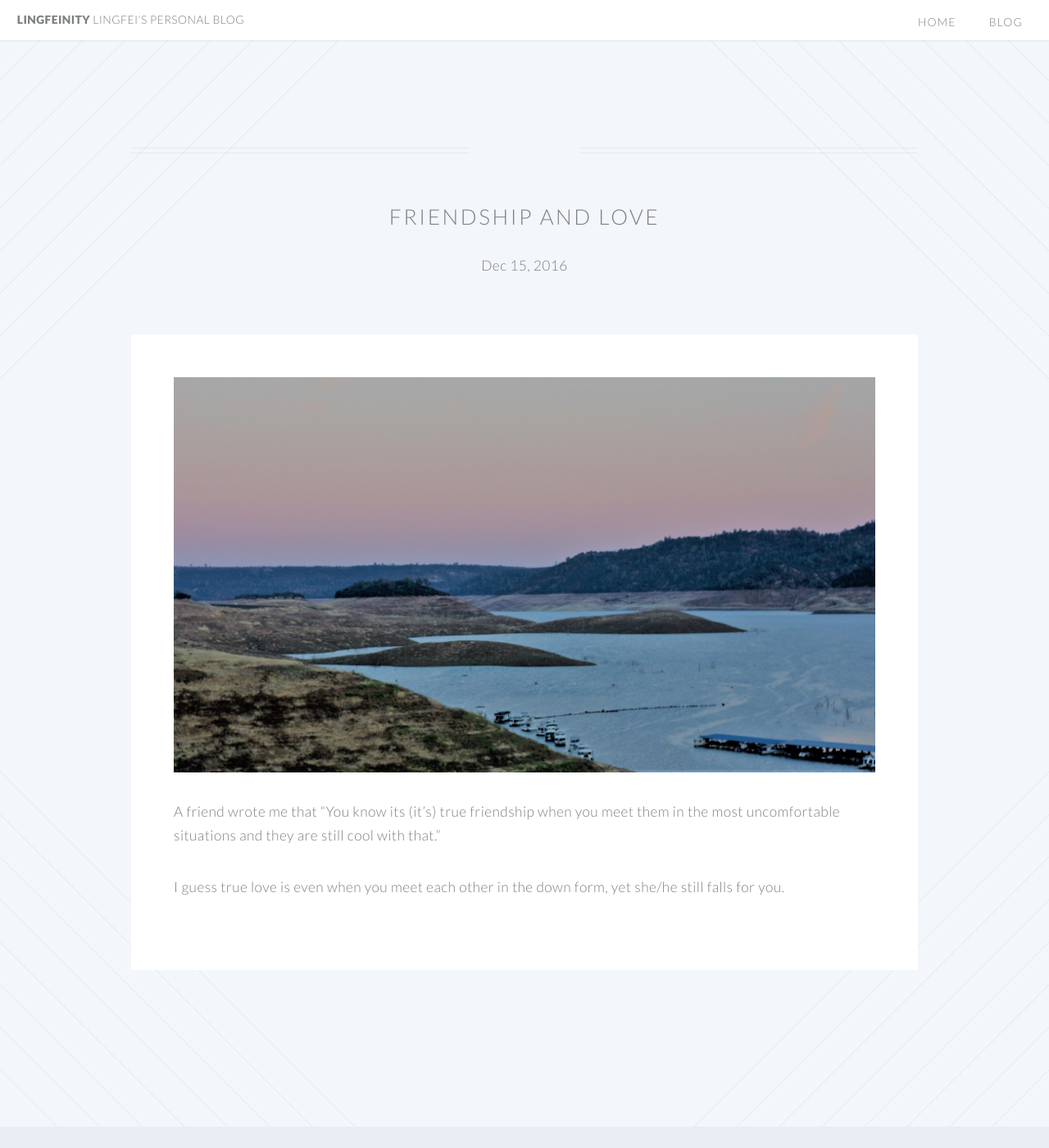
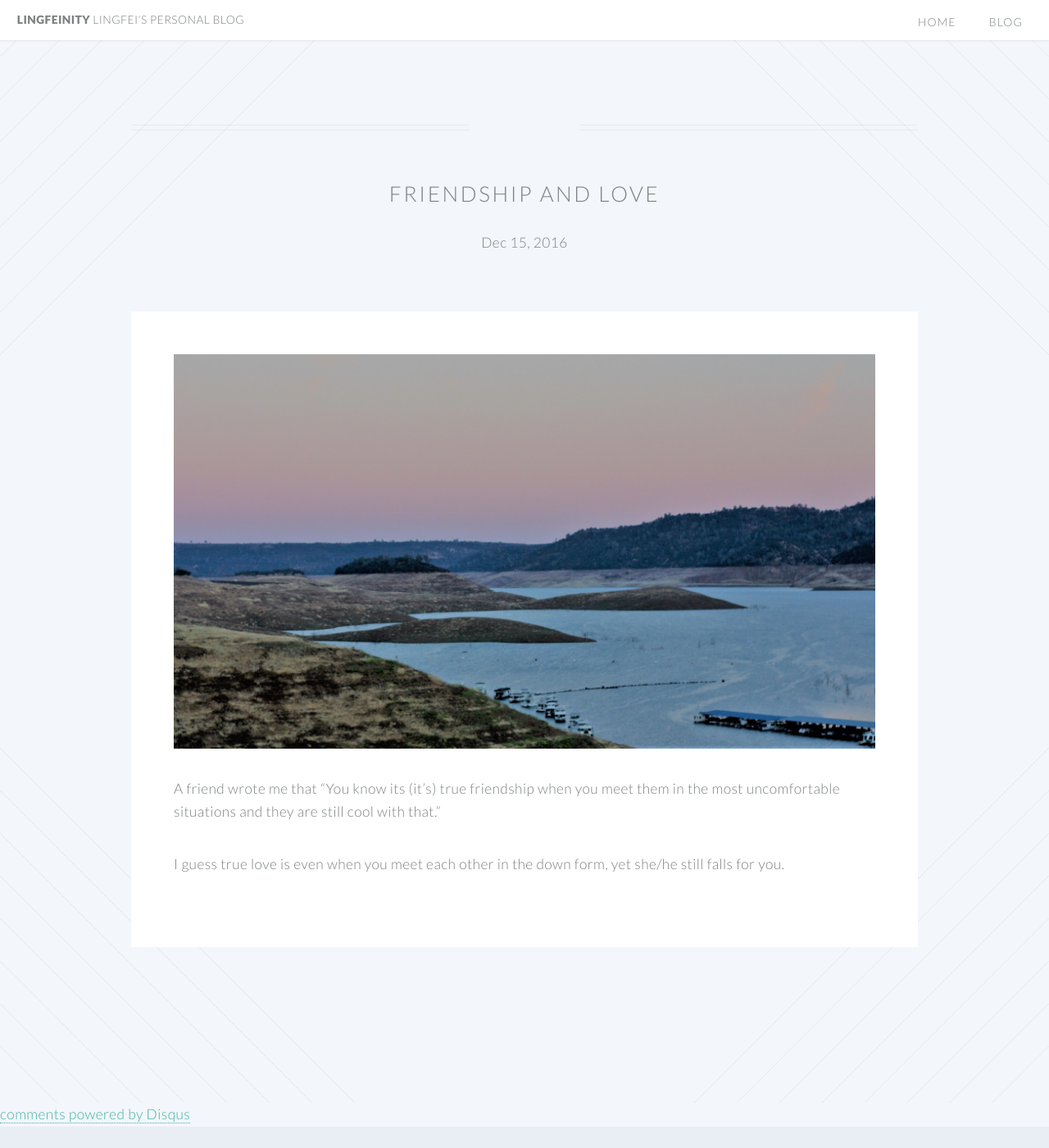
Before and after one commit to lfcui/lfcui.github.io, a Jekyll site: the page built from _posts/2016-12-15-friendship-love.md, in a window 1280 px wide and 1400 px high. Shown: the whole window at 82% size. Built offline with Jekyll 4.4.1, drawn with Linux system fonts in a browser that asks for light colours; comment, search, counter and statistics services are not loaded; some of the changed lines change nothing that is shown.

Commit message:
update comments

```diff
--- a/_layouts/post.html
+++ b/_layouts/post.html
@@ -3,7 +3,6 @@ layout: default
 ---
 
 {% include mathjax_support.html %}
-{% include disqus.html %}
 
     <article id="main">
   <header class="special container">
@@ -22,3 +21,5 @@ layout: default
         <a href="{{ page.next.url }}" class="post-next">Next post &rarr;</a> {% endif %}
     </footer>
 </article>
+
+{% include disqus.html %}
```
